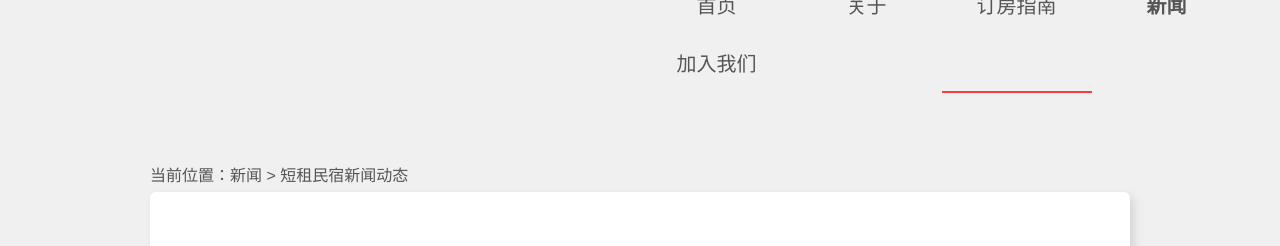
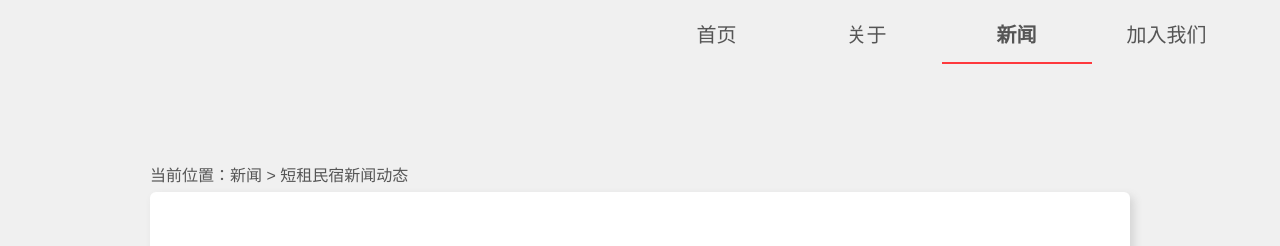
Before and after one commit to WenqiZhou/11bnb_web, a website: page official/newsdetail/10000001.html in a window 1280 px wide. Shown: the top 246 px of the page. Drawn offline with Linux system fonts and the light colour scheme.

Commit message:
新闻详情页去掉订房指南

```diff
--- a/official/newsdetail/10000001.html
+++ b/official/newsdetail/10000001.html
@@ -41,7 +41,7 @@
         <ul>
             <li><a href="../index.html">首页</a></li>
             <li><a href="../about.html">关于</a></li>
-            <li><a href="../guide.html">订房指南</a></li>
+            <!--<li><a href="../guide.html">订房指南</a></li>-->
             <li class="active"><a href="../news.html">新闻</a></li>
             <li><a href="../hr.html">加入我们</a></li>
         </ul>
```
Also changed, not shown: official/newsdetail/10000002.html (+1 -1 lines), official/newsdetail/10000003.html (+1 -1 lines), official/newsdetail/10000004.html (+1 -1 lines), official/newsdetail/10000005.html (+1 -1 lines), official/newsdetail/10000006.html (+1 -1 lines), official/newsdetail/10000007.html (+1 -1 lines), official/newsdetail/10000008.html (+1 -1 lines), official/newsdetail/10000009.html (+1 -1 lines), official/newsdetail/10000010.html (+1 -1 lines), official/newsdetail/10000011.html (+1 -1 lines), official/newsdetail/10000012.html (+1 -1 lines).
